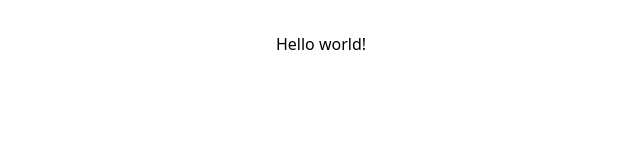
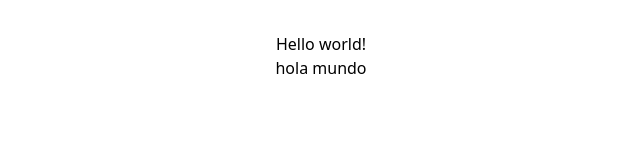
Before and after one commit to TomasZalazar/Departamentos, a React (Vite) app: page / in a window 1280 px wide. Shown: the top 160 px of the page, without its empty margins (319-959 px from the left). Built offline with nearby package versions, Linux system fonts and the light colour scheme.

Commit message:
creando repo2

```diff
--- a/src/App.jsx
+++ b/src/App.jsx
@@ -1,4 +1,4 @@
-
+import Nav from "./components/nav"
 import './App.css'
 
 function App() {
@@ -9,6 +9,7 @@ function App() {
        <h1 className="text-3xl font-bold underline">
       Hello world!
     </h1>
+    <Nav/>
     </>
   )
 }
--- /dev/null
+++ b/src/components/nav.jsx
@@ -0,0 +1,9 @@
+const Nav = () => {
+    return(
+    <div>
+        <h1>hola mundo</h1>
+    </div>
+    )
+}
+
+export default Nav
```
